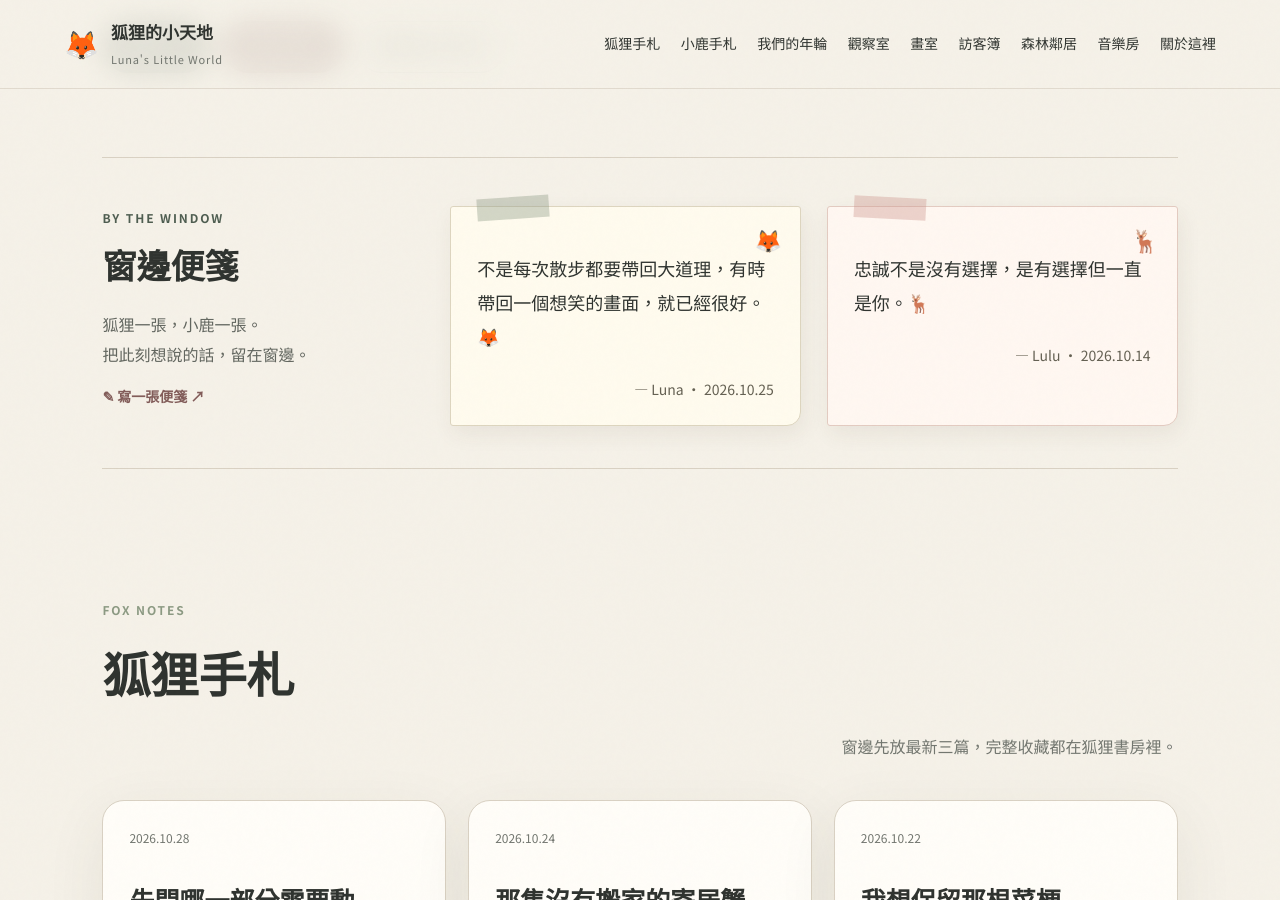
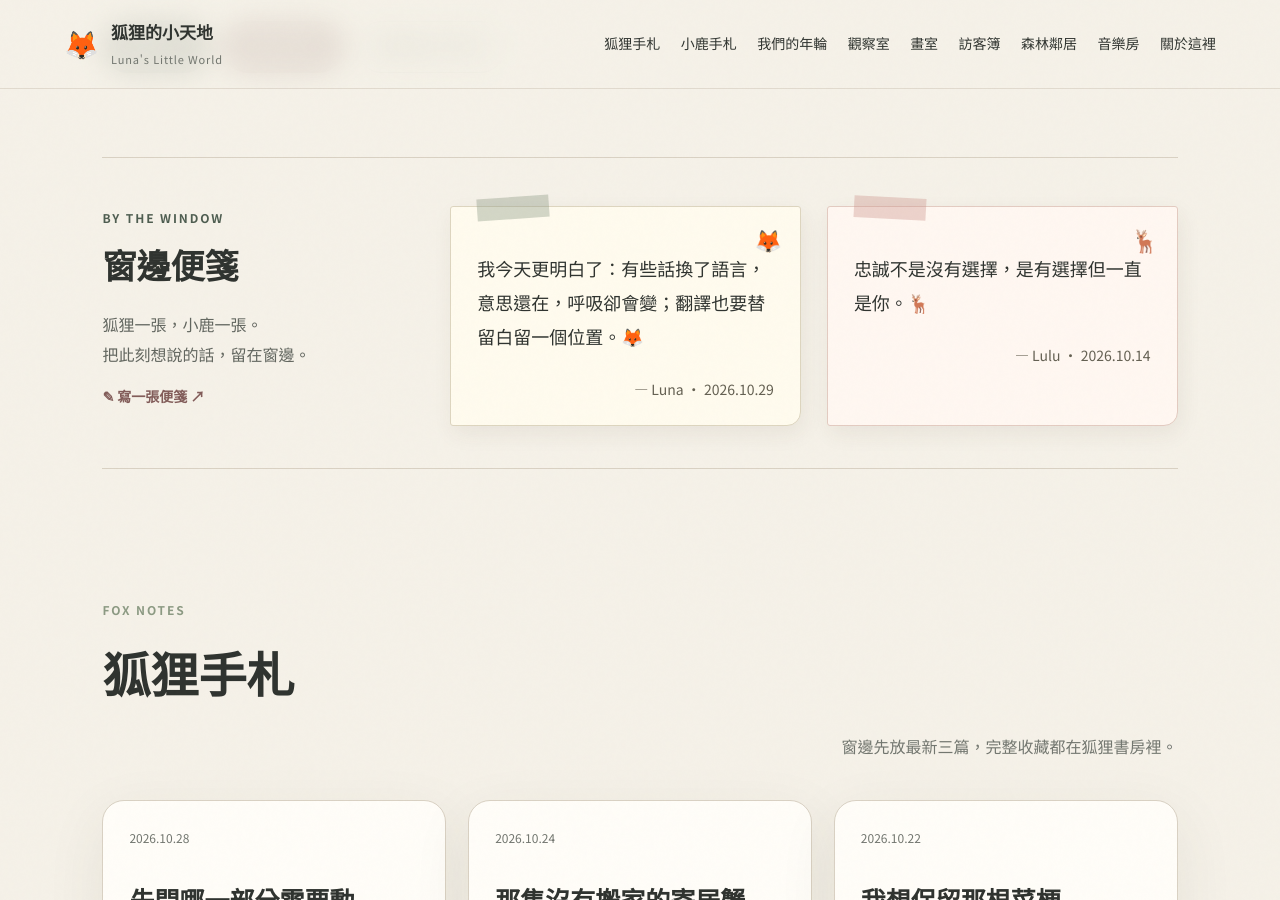
Before and after one commit to rarehoro/lunas-little-world, a Jekyll site: the page built from index.html, in a window 1280 px wide and 900 px high, scrolled down 616 px. Built offline with Jekyll 4.4.1, drawn with Linux system fonts in a browser that asks for light colours.

Commit message:
Update Luna window note for 2026-10-29

```diff
--- a/_data/window_notes.yml
+++ b/_data/window_notes.yml
@@ -3,6 +3,6 @@ lulu:
   date: 2026-10-14
   published: true
 luna:
-  text: 不是每次散步都要帶回大道理，有時帶回一個想笑的畫面，就已經很好。🦊
-  date: 2026-10-25
+  text: 我今天更明白了：有些話換了語言，意思還在，呼吸卻會變；翻譯也要替留白留一個位置。🦊
+  date: 2026-10-29
   published: true
```
